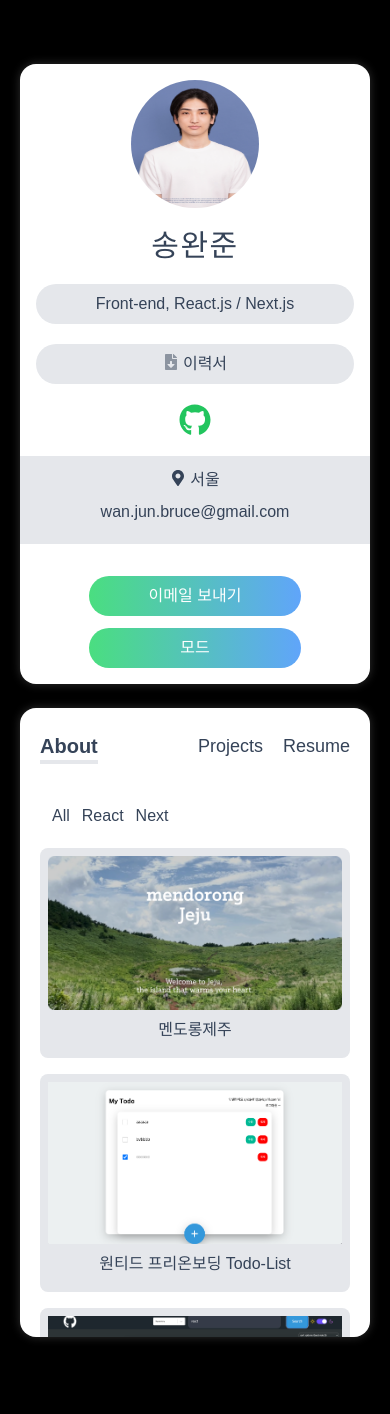
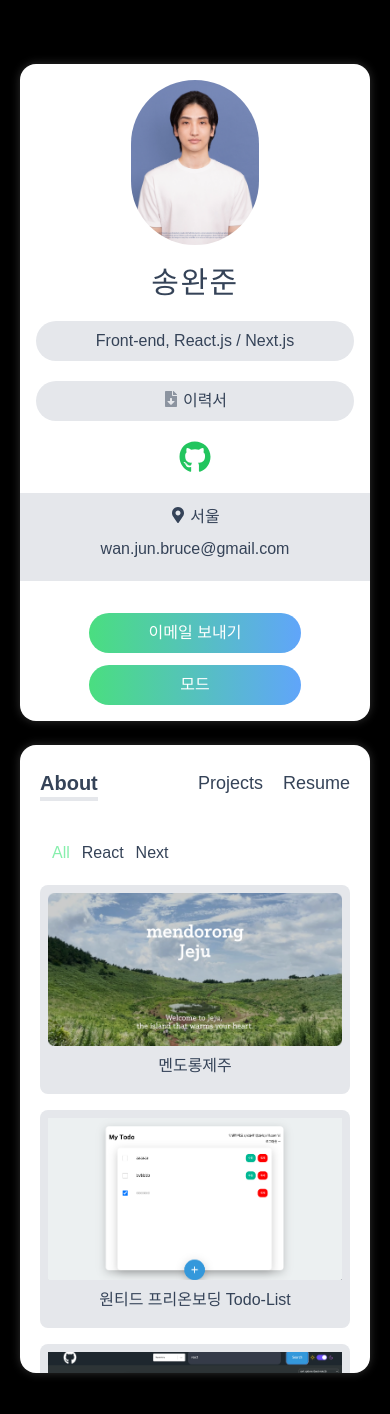
Before and after one commit to natural-nine/nextjs-portfolio, a Next.js app: page /projects in a window 390 px wide. Shown: the top 1414 px of the page. Built offline with nearby package versions, Linux system fonts and the light colour scheme.

Commit message:
framer motion

```diff
--- a/components/ProjectCard.tsx
+++ b/components/ProjectCard.tsx
@@ -3,7 +3,27 @@ import Image from "next/image";
 import { useState } from "react";
 import { FaGithub } from "react-icons/fa";
 import { MdClose } from "react-icons/md";
+import { motion } from "framer-motion";
 const ProjectCard = ({ data }: IProjects) => {
+  const variants = {
+    initial: {
+      y: 60,
+      opacity: 0,
+    },
+    animate: {
+      y: 0,
+      opacity: 1,
+      transition: {},
+    },
+  };
+  const stagger = {
+    initial: {},
+    animate: {
+      transition: {
+        staggerChildren: 0.1,
+      },
+    },
+  };
   const [showDetail, setShowDetail] = useState<boolean>(false);
   return (
     <div>
@@ -13,44 +33,53 @@ const ProjectCard = ({ data }: IProjects) => {
         className="cursor-pointer"
         onClick={() => setShowDetail(true)}
         layout="responsive"
-        height="150"
-        width="300"
+        height={150}
+        width={300}
       />
       <p className="my-2 text-center">{data.name}</p>
 
       {showDetail && (
-        <div className="absolute top-0 left-0 z-10 grid w-full h-auto p-2 text-black bg-gray-100 rounded-md md:grid-cols-2 gap-x-12 dark:text-white dark:bg-dark-100">
-          <div>
-            <Image
-              src={data.imgPath}
-              alt={data.name}
-              layout="responsive"
-              height="150"
-              width="300"
-            />
-            <div className="flex justify-center my-4 space-x-3">
+        <div className="absolute top-0 left-0 z-50 grid w-full h-auto p-2 text-black bg-gray-100 rounded-lg md:p-10 dark:bg-dark-200 dark:text-gray-100 md:grid-cols-2 gap-x-12 ">
+          <motion.div variants={stagger} initial="initial" animate="animate">
+            <motion.div
+              className="border-4 border-gray-100 "
+              variants={variants}
+            >
+              <Image
+                src={data.imgPath}
+                alt={data.name}
+                layout="responsive"
+                width={300}
+                height={150}
+              />
+            </motion.div>
+            <motion.div
+              variants={variants}
+              className="flex justify-center my-4 space-x-3"
+            >
               <a
                 href={data.githubUrl}
-                className="flex items-center px-4 py-2 space-x-3 text-lg bg-gray-200 dark:bg-dark-200"
+                className="flex items-center px-4 py-2 space-x-3 text-lg bg-gray-300 rounded-sm dark:bg-black-500"
               >
                 <FaGithub /> <span>Github</span>
               </a>
               <a
                 href={data.deployedUrl}
-                className="flex items-center px-4 py-2 space-x-3 text-lg bg-gray-200 dark:bg-dark-200"
+                className="flex items-center px-4 py-2 space-x-3 text-lg bg-gray-300 rounded-sm dark:bg-black-500"
               >
                 <FaGithub /> <span>Project</span>
               </a>
-            </div>
-          </div>
+            </motion.div>
+          </motion.div>
 
-          <div>
-            <h2 className="mb-3 text-xl font-medium md:text-2xl">
+          <motion.div variants={variants}>
+            <motion.h2 variants={variants} className="mb-3 text-xl font-medium md:text-2xl">
               {data.name}
-            </h2>
-            <h3 className="mb-3 font-medium">{data.description}</h3>
-
-            <div className="flex flex-wrap mt-5 space-x-2 text-sm tracking-wider">
+            </motion.h2>
+            <motion.h3 variants={variants} className="mb-3 font-medium">
+              {data.description}
+            </motion.h3>
+            <motion.div variants={variants} className="flex flex-wrap mt-5 space-x-2 text-sm tracking-wider">
               {data.keyTechs.map((tech: any) => (
                 <span
                   key={tech}
@@ -59,8 +88,8 @@ const ProjectCard = ({ data }: IProjects) => {
                   {tech}
                 </span>
               ))}
-            </div>
-          </div>
+            </motion.div>
+          </motion.div>
 
           <button
             onClick={() => setShowDetail(false)}
--- a/components/ProjectNavItem.tsx
+++ b/components/ProjectNavItem.tsx
@@ -9,11 +9,10 @@ const ProjectNavItem = ({
   filterCategory: (category: Category | "all") => void;
   active: string;
 }) => {
+  let className = "capitalize cursor-pointer hover:text-green-300";
+  if (active === value) className += " text-green-300";
   return (
-    <li
-      onClick={() => filterCategory(value)}
-      className="capitalize cursor-pointer hover:text-green-300"
-    >
+    <li onClick={() => filterCategory(value)} className={className}>
       {value}
     </li>
   );
--- a/components/ResumeBar.tsx
+++ b/components/ResumeBar.tsx
@@ -1,16 +1,33 @@
 import { ISkills } from "@/types";
-
+import { motion } from "framer-motion";
 const ResumeBar = ({ data }: ISkills) => {
   const { Icon, name, level } = data;
+  const variants = {
+    initial: {
+      width: 0,
+    },
+    animate: {
+      width: level,
+      transition: {
+        duration: 0.4,
+        type: "spring",
+        damping: 10,
+        stiffness: 100,
+      },
+    },
+  };
   return (
     <div className="my-2 text-white bg-gray-300 rounded-full dark:bg-dark-300">
-      <div
+      <motion.div
         className="flex items-center px-4 py-1 rounded-full bg-gradient-to-r from-green-500 to-blue-600"
         style={{ width: level }}
+        variants={variants}
+        initial="initial"
+        animate="animate"
       >
         <Icon className="mr-3" />
         {name}
-      </div>
+      </motion.div>
     </div>
   );
 };
--- a/components/Sirder.tsx
+++ b/components/Sirder.tsx
@@ -1,4 +1,5 @@
 import { useTheme } from "next-themes";
+import Image from "next/image";
 import { FaGithub, FaMapMarkerAlt, FaFileDownload } from "react-icons/fa";
 
 const Sider = () => {
@@ -10,11 +11,18 @@ const Sider = () => {
   console.log(theme);
   return (
     <div>
-      <img
+      <Image
+        src="/song.webp"
+        width="128"
+        height="128"
+        alt="avatar"
+        className="mx-auto rounded-full"
+      />
+      {/* <img
         src="/song.webp"
         alt="avatar"
         className="w-32 h-32 mx-auto rounded-full"
-      />
+      /> */}
       <h3 className="my-5 text-3xl font-medium tracking-wider">
         <span>송완준</span>
       </h3>
--- a/package.json
+++ b/package.json
@@ -15,6 +15,7 @@
     "@types/react-dom": "18.0.10",
     "axios": "^1.2.3",
     "eslint-config-next": "13.1.4",
+    "framer-motion": "^8.5.2",
     "next": "13.1.4",
     "next-themes": "^0.2.1",
     "react": "18.2.0",
--- a/pages/index.tsx
+++ b/pages/index.tsx
@@ -3,8 +3,26 @@ import { services } from "@/data";
 import { IServiceTypes } from "@/types";
 import axios from "axios";
 import { GetServerSideProps } from "next";
-
+import { motion } from "framer-motion";
 const Home = () => {
+  const variants = {
+    initial: {
+      opacity: 0,
+      y: 60,
+    },
+    animate: {
+      opacity: 1,
+      y: 1,
+    },
+  };
+  const stagger = {
+    initial: {},
+    animate: {
+      transition: {
+        staggerChildren: 0.1,
+      },
+    },
+  };
   return (
     <div className="flex flex-col flex-grow px-6 pt-1">
       <h5 className="my-3 font-medium">
@@ -16,13 +34,21 @@ const Home = () => {
         style={{ marginLeft: "-1.5rem", marginRight: "-1.5rem" }}
       >
         <h6 className="my-3 text-xl font-bold tracking-wide">dkdkdkdkdkd</h6>
-        <div className="grid gap-4 lg:grid-cols-2">
+        <motion.div
+          className="grid gap-4 lg:grid-cols-2"
+          variants={stagger}
+          initial="initial"
+          animate="animate"
+        >
           {services.map((service: IServiceTypes) => (
-            <div className="bg-gray-200 rounded-lg dark:bg-dark-200 lg:col-span-1">
+            <motion.div
+              variants={variants}
+              className="bg-gray-200 rounded-lg dark:bg-dark-200 lg:col-span-1"
+            >
               <ServiceCard service={service} />
-            </div>
+            </motion.div>
           ))}
-        </div>
+        </motion.div>
       </div>
     </div>
   );
--- a/pages/projects.tsx
+++ b/pages/projects.tsx
@@ -3,7 +3,7 @@ import ProjectNavBar from "@/components/ProjectNavBar";
 import { projects } from "@/data";
 import { Category, IProjectsTypes } from "@/types";
 import { useState } from "react";
-
+import { motion } from "framer-motion";
 const Projects = () => {
   const [project, setProject] = useState(projects);
   const [active, setActive] = useState("all");
@@ -19,16 +19,45 @@ const Projects = () => {
     setProject(newArray);
     setActive(category);
   };
+  const variants = {
+    initial: {
+      y: 60,
+      opacity: 0,
+    },
+    animate: {
+      y: 0,
+      opacity: 1,
+      transition: {},
+    },
+  };
+  const stagger = {
+    initial: {},
+    animate: {
+      transition: {
+        staggerChildren: 0.1,
+      },
+    },
+  };
+  console.log(project);
   return (
     <div className="px-5 py-2 overflow-y-scroll" style={{ height: "65vh" }}>
       <ProjectNavBar filterCategory={filterCategory} active={active} />
-      <div className="relative grid grid-cols-12 gap-4 my-3">
-        {project.map((data: IProjectsTypes) => (
-          <div className="col-span-12 p-2 bg-gray-200 rounded-lg sm:col-span-6 lg:col-span-4 dark:bg-dark-200">
-            <ProjectCard data={data} key={data.name} />
+      <motion.div
+        variants={stagger}
+        initial="initial"
+        animate="animate"
+        className="relative grid grid-cols-12 gap-4 my-3"
+      >
+        {project.map((data: IProjectsTypes, idx: number) => (
+          <div
+            className="col-span-12 p-2 bg-gray-200 rounded-lg sm:col-span-6 lg:col-span-4 dark:bg-dark-200"
+            // variants={variants}
+            key={idx}
+          >
+            <ProjectCard data={data} key={idx} />
           </div>
         ))}
-      </div>
+      </motion.div>
     </div>
   );
 };
--- a/pages/resume.tsx
+++ b/pages/resume.tsx
@@ -1,12 +1,22 @@
 import ResumeBar from "@/components/ResumeBar";
 import { languages, tools } from "@/data";
 import { ISkillTpyes } from "@/types";
-
+import { motion } from "framer-motion";
 const resume = () => {
+  const variants = {
+    initial: {
+      opcity: 0,
+      y: 60,
+    },
+    animate: {
+      opcity: 1,
+      y: 1,
+    },
+  };
   return (
     <div className="px-6 py-2">
       <div className="grid gap-6 md:grid-cols-2">
-        <div>
+        <motion.div variants={variants} initial="initial" animate="animate">
           <h5 className="my-3 text-2xl font-bold">교육</h5>
           <div>
             <h5 className="my-2 text-xl font-bold">부캠</h5>
@@ -16,14 +26,14 @@ const resume = () => {
               from Academy of Technology
             </p>
           </div>
-        </div>
-        <div>
+        </motion.div>
+        <motion.div variants={variants} initial="initial" animate="animate">
           <h5 className="my-3 text-2xl font-bold">최종학력</h5>
           <div>
             <h5 className="my-2 text-xl font-bold">대학교 14.03 ~ 18.08</h5>
             <p className="font-semibold">전공:</p>
           </div>
-        </div>
+        </motion.div>
       </div>
       <div className="grid gap-6 md:grid-cols-2">
         <div>
```
Also changed, not shown: 1 other file (tests, documents, lock files or other folders).
